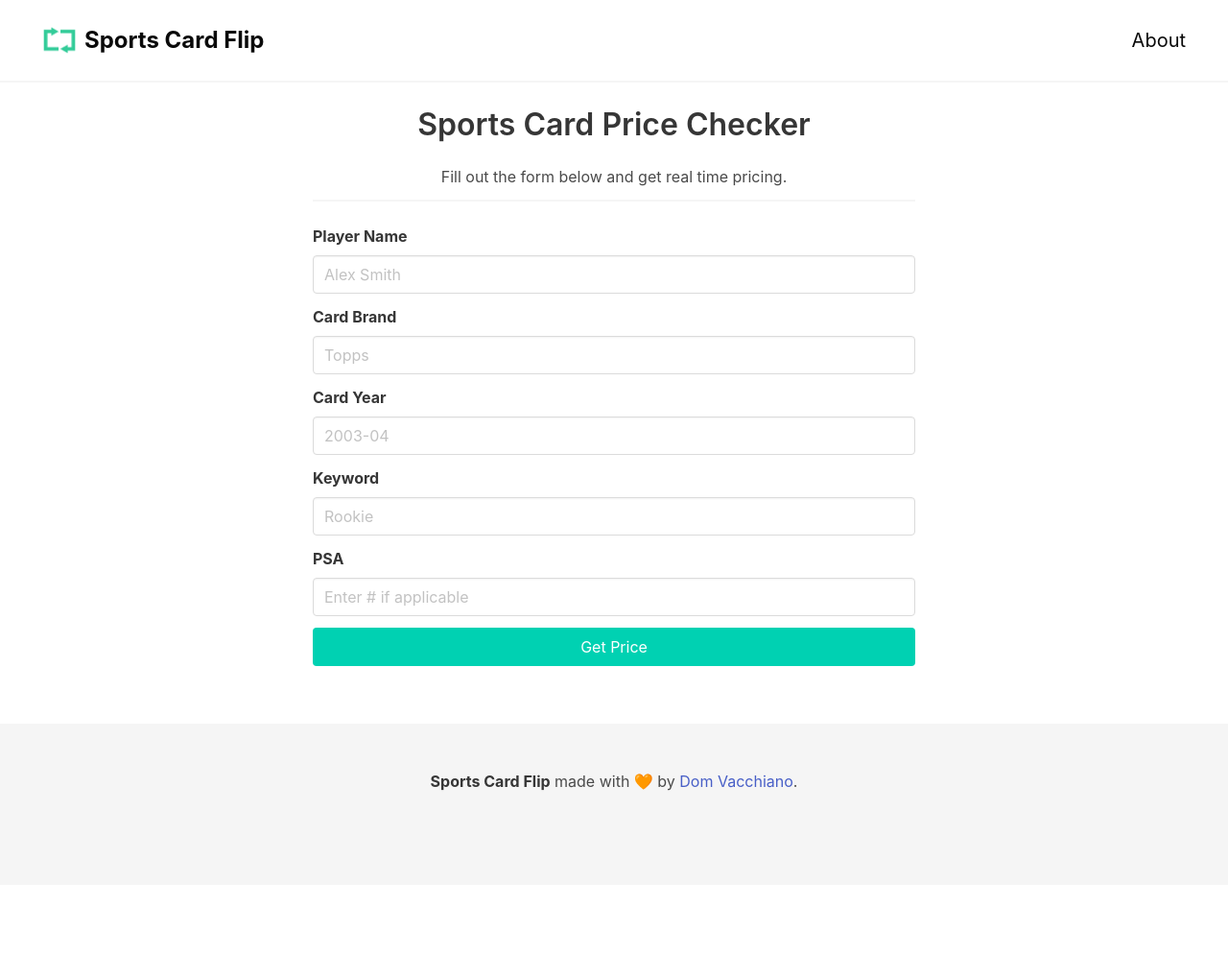
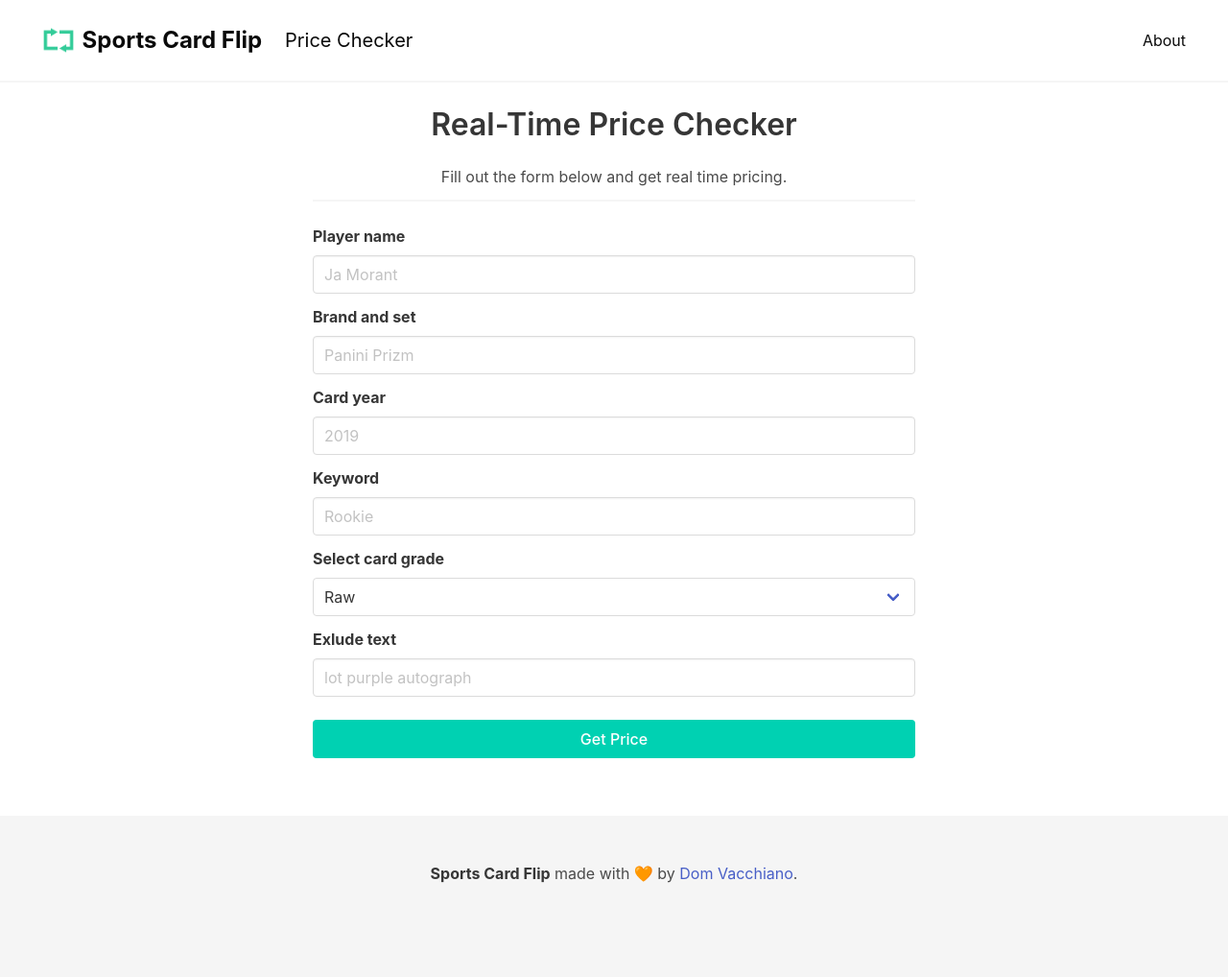
Before and after one commit to vacchiano/cardFlip, a Django app: page / in a window 1280 px wide. Shown: the whole page at 96% size. Before the commit the page ends 824 px from the top, so only its background shows below. Run offline with Django 3.2, Linux system fonts and the light colour scheme; some libraries are stand-ins or nearby versions.

Commit message:
added exclude field and list ebay results on results page

```diff
--- a/cardflip/core/templates/core/base.html
+++ b/cardflip/core/templates/core/base.html
@@ -12,7 +12,7 @@
     <nav class="navbar has-shadow is-white is-spaced" role="navigation" aria-label="main navigation">
         <div class="navbar-brand">
             <a class="navbar-item" href="{% url 'home' %}">
-            <img src="{% static 'core/img/CardFlip_logo.png' %}" style="max-height: 30px;" class="">
+            <img src="{% static 'core/img/CardFlip_logo.png' %}" style="max-height: 28px;" class="">
             <strong class="pl-2 is-size-4">Sports Card Flip</strong>
             </a>
 
@@ -24,13 +24,16 @@
         </div>
 
         <div id='nav-links' class="navbar-menu">
+            <div class="navbar-start">
+                <a href="{% url 'home' %}" class="navbar-item is-size-5">Price Checker</a>
+            </div>
+        </div>
             <div class="navbar-end">
-            <a href="{% url 'about' %}" class="navbar-item is-size-5">
+            <a href="{% url 'about' %}" class="navbar-item is-size-6">
                 About
             </a>
             </div>
 
-        </div>
         </nav>
         {% block content %}
         {% endblock %}
--- a/cardflip/core/templates/core/index.html
+++ b/cardflip/core/templates/core/index.html
@@ -5,7 +5,7 @@
 {% block content %}
     <div class="columns is-centered mt-4">
         <div class="column is-half has-text-centered">
-            <h1 class="title has-text-dark">Sports Card Price Checker</h1>
+            <h1 class="title has-text-dark">Real-Time Price Checker</h1>
             <p>Fill out the form below and get real time pricing.</p>
             <hr/ class="mt-3 mb-0">
         </div>
@@ -17,43 +17,63 @@
         <form action={% url 'results' %} method="POST">
         {% csrf_token %}
             <div class="field">
-                <label class="label">Player Name</label>
+                <label class="label">Player name</label>
                 <div class="control">
-                    <input class="input" name="player_name" type="text" placeholder="Alex Smith" required>
+                    <input {% if request.session.player_name %} value="{{ request.session.player_name }}" {% endif %} required class="input" name="player_name" type="text" placeholder="Ja Morant" required>
                 </div>
             </div>
 
             <div class="field">
-                <label class="label">Card Brand</label>
+                <label class="label">Brand and set</label>
                 <div class="control">
-                    <input class="input" name="card_brand" type="text" placeholder="Topps" required>
+                    <input {% if request.session.brand %} value="{{ request.session.brand }}" {% endif %} required class="input" name="card_brand" type="text" placeholder="Panini Prizm" required>
                 </div>
             </div>
 
             <div class="field">
-                <label class="label">Card Year</label>
+                <label class="label">Card year</label>
                 <div class="control">
-                    <input class="input" name="card_year" type="text" placeholder="2003-04" required>
+                    <input {% if request.session.year %} value="{{ request.session.year }}" {% endif %} required class="input" name="card_year" type="text" placeholder="2019" required>
                 </div>
             </div>
 
             <div class="field">
                 <label class="label">Keyword</label>
                 <div class="control">
-                    <input class="input" name="card_keyword" type="text" placeholder="Rookie">
+                    <input {% if request.session.keyword %} value="{{ request.session.keyword }}" {% endif %} class="input" name="card_keyword" type="text" placeholder="Rookie">
+                </div>
+            </div>
+
+            <!-- <div class="field">
+                <label class="label">Grade</label>
+                <div class="control">
+                    <input class="input" name="card_psa" type="number" placeholder="Please select one">
+                </div>
+            </div> -->
+
+            <div class="field">
+                <label class="label" for="card_psa">Select card grade</label>
+                <div class="select is-fullwidth">
+                    <select required name="card_psa" id="card_psa">
+                        <option value="raw">Raw</option>
+                        <option value="PSA 7">PSA 7</option>
+                        <option value="PSA 8">PSA 8</option>
+                        <option value="PSA 9">PSA 9</option>
+                        <option value="PSA 10">PSA 10</option>
+                    </select>
                 </div>
             </div>
 
             <div class="field">
-                <label class="label">PSA</label>
+                <label class="label">Exlude text</label>
                 <div class="control">
-                    <input class="input" name="card_psa" type="number" placeholder="Enter # if applicable">
+                    <input {% if request.session.exclude %} value="{{ request.session.exclude }}" {% endif %} class="input" id="exclude" name="exclude" type="text" placeholder="lot purple autograph">
                 </div>
             </div>
 
             <!-- Submit Button -->
-            <div class="control">
-                <button class="button is-primary is-fullwidth">Get Price</button>
+            <div class="control mt-5">
+                <button class="button has-text-weight-medium is-primary is-fullwidth">Get Price</button>
             </div>
         </form>
     </div>
--- a/cardflip/core/views.py
+++ b/cardflip/core/views.py
@@ -26,16 +26,29 @@ def results(request):
         query += " " + request.POST['card_year']
         request.session['year'] = request.POST['card_year']
 
+        request.session['exclude'] = request.POST['exclude']
+        if request.POST['exclude']:
+            for term in request.POST['exclude'].split():
+                query += " -" + term
+
         request.session['card_psa'] = request.POST.get('card_psa', '')
         psa = request.POST.get('card_psa', '')
         if (psa != ''):
-            query += " PSA" + psa
+            query += " " + psa
 
         query = query.replace("  ", " ")
         query = query.replace(" ", "+")
         data = webScrape(query)
-        request.session['img_url'] = data[0]
-        request.session['avg_price'] = data[1]
+        #print(data)
+        if data:
+            request.session['img_url'] = data[0]
+            request.session['avg_price'] = data[1]
+            request.session['ebay_listings'] = data[2]
+        else:
+            request.session['img_url'] = ''
+            request.session['avg_price'] = ''
+            request.session['ebay_listings'] = ''
 
     context = {}
+    #print(query)
     return render(request, 'core/results.html', context)
```
Also changed, not shown: cardflip/core/script.py (+11 -5 lines), cardflip/core/templates/core/results.html (+31 -2 lines).
